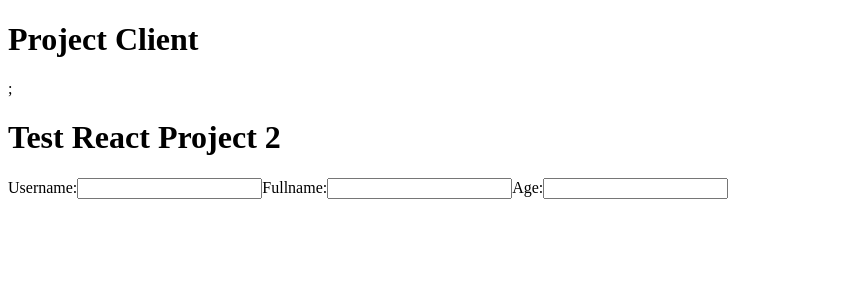
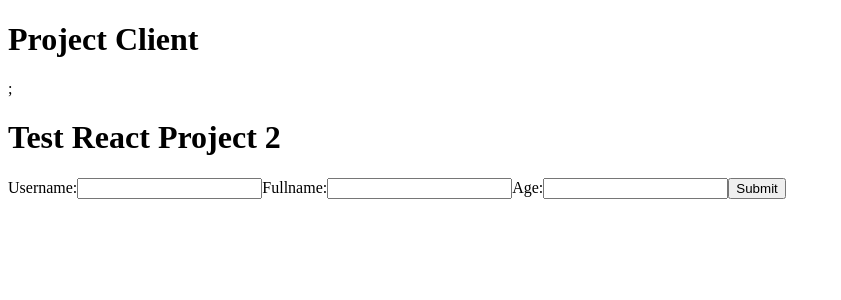
Before and after one commit to TrinitasAccounting/Small_Project_Components, a React (Create React App) app in the folder client/: page / in a window 1280 px wide. Shown: the top 300 px of the page, without its empty margins (0-841 px from the left). Built offline with nearby package versions, Linux system fonts and the light colour scheme.

Commit message:
updating and submitting form properly

```diff
--- a/client/src/components/ReactProject2.js
+++ b/client/src/components/ReactProject2.js
@@ -10,27 +10,55 @@ function ReactProject2() {
         age: ""
     })
 
+    const [dataVisible, setDataVisible] = useState(false)
+
 
     // function to handle form update
+    const handleChange = (event) => {
+        setFormData({ ...formData, [event.target.name]: event.target.value })
+        setDataVisible(false)
+    }
+
+    // console.log(formData)
 
 
     // function to print the form data onsubmit
+    // let dataVisible = false
+    // const showData = (dataVisible) => {
+    //     dataVisible = !dataVisible
+    // }
+
+    const handleSubmit = (event) => {
+        event.preventDefault()
+        setDataVisible(dataVisible => !dataVisible)
+        setFormData({
+            username: "",
+            fullname: "",
+            age: ""
+        })
+        // console.log("Tomatoes")
+    }
+    console.log(dataVisible)
 
 
     return (
         <>
             <h1>Test React Project 2</h1>
-            <form>
+            <form onSubmit={handleSubmit}>
                 <label>Username:
-                    <input type="text" value={formData.username} />
+                    <input type="text" value={formData.username} onChange={handleChange} name="username" />
                 </label>
                 <label>Fullname:
-                    <input type="text" value={formData.fullname} />
+                    <input type="text" value={formData.fullname} onChange={handleChange} name="fullname" />
                 </label>
                 <label>Age:
-                    <input type="text" value={formData.age} />
+                    <input type="text" value={formData.age} onChange={handleChange} name="age" />
                 </label>
+                <button type="submit">Submit</button>
             </form>
+            <div>
+                {dataVisible ? <h1>Request Sent to DB with below request data</h1> : <></>}
+            </div>
         </>
     )
 }
```
